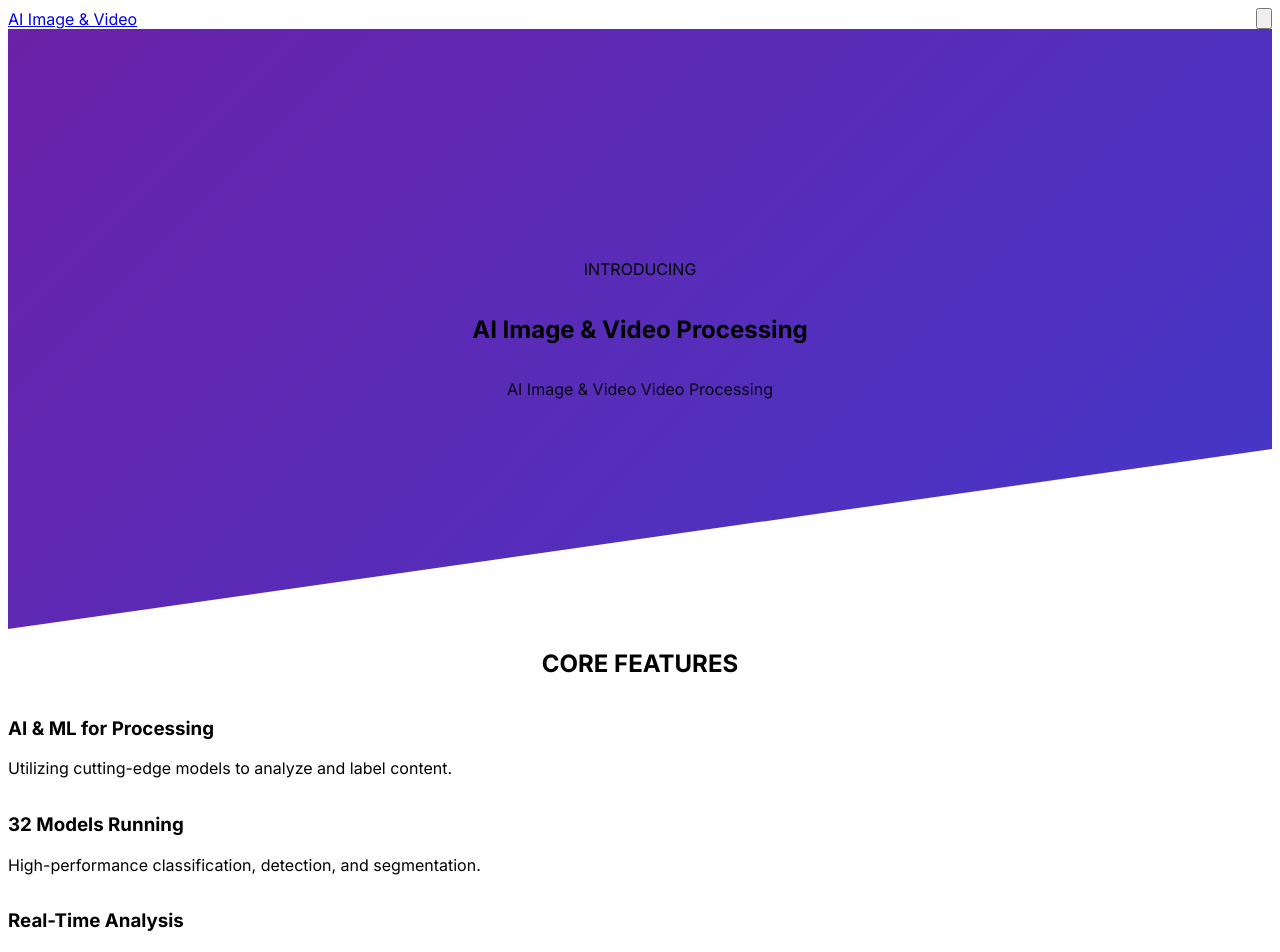
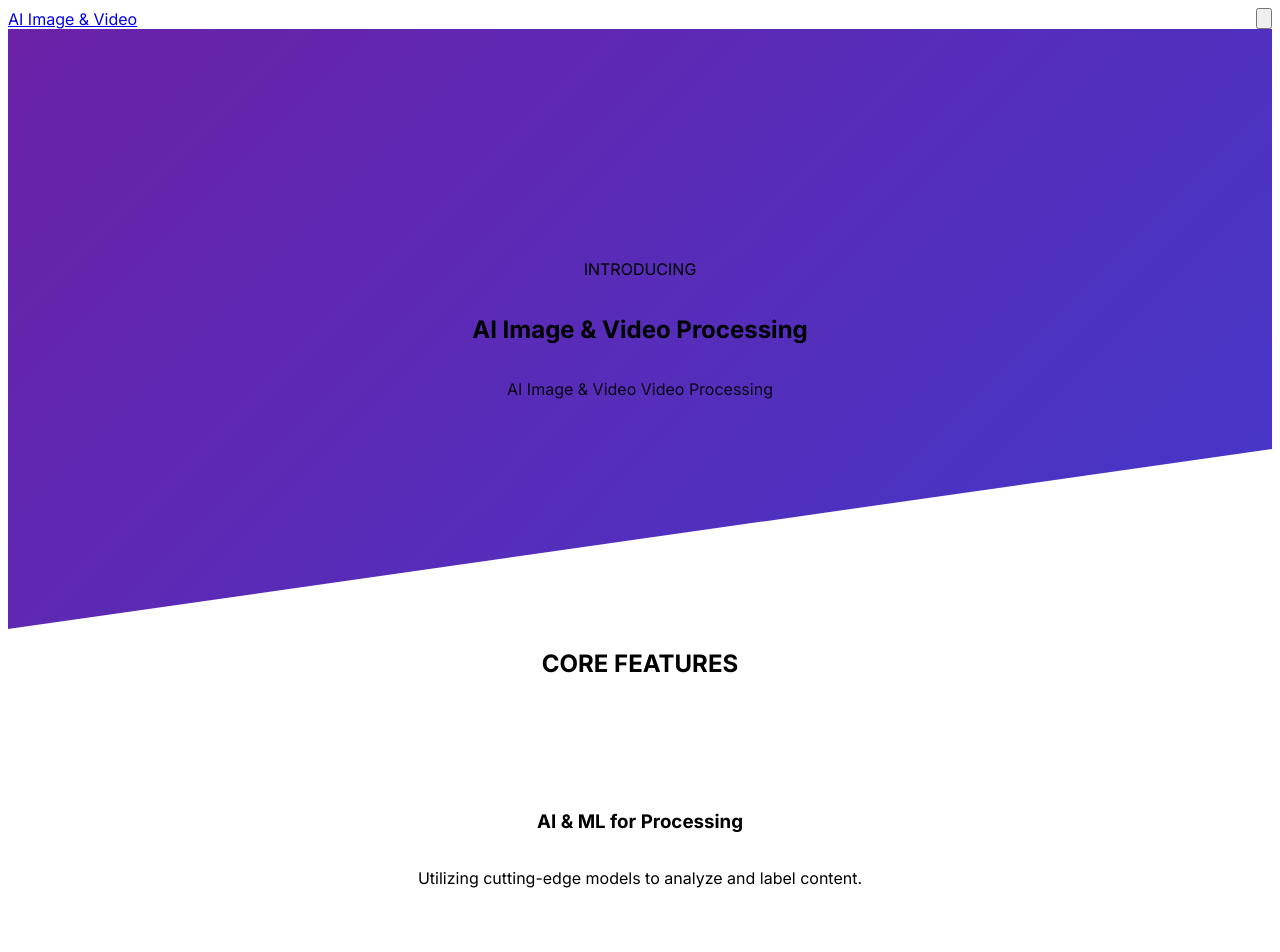
Before and after one commit to iamSAGARSONI/ai-image-video-site, a Next.js app: page / in a window 1280 px wide. Shown: the top 952 px of the page. Built offline with nearby package versions, Linux system fonts and the light colour scheme.

Commit message:
edited the page

```diff
--- a/app/components/features.tsx
+++ b/app/components/features.tsx
@@ -23,14 +23,19 @@ export default function Features() {
     ];
 
     return (
-      <div className="grid grid-cols-1 md:grid-cols-2 lg:grid-cols-4 gap-8">
+      <div className="grid grid-cols-1 md:grid-cols-2 lg:grid-cols-4 gap-5  ">
         {features.map((feature) => (
           <div
             key={feature.id}
-            className="bg-gray-800 p-6 rounded-lg shadow-lg hover:shadow-xl transition-shadow"
+            className="flex flex-col justify-center text-center items-center  bg-gray-800 p-6 rounded-lg shadow-lg h-[300px] hover:shadow-xl transition-shadow "
           >
+            <div className="col-12">
             <h3 className="text-xl font-semibold mb-2">{feature.title}</h3>
+            </div>
+
+            <div className="col-12">
             <p className="text-gray-300">{feature.description}</p>
+            </div>
           </div>
         ))}
       </div>
```
